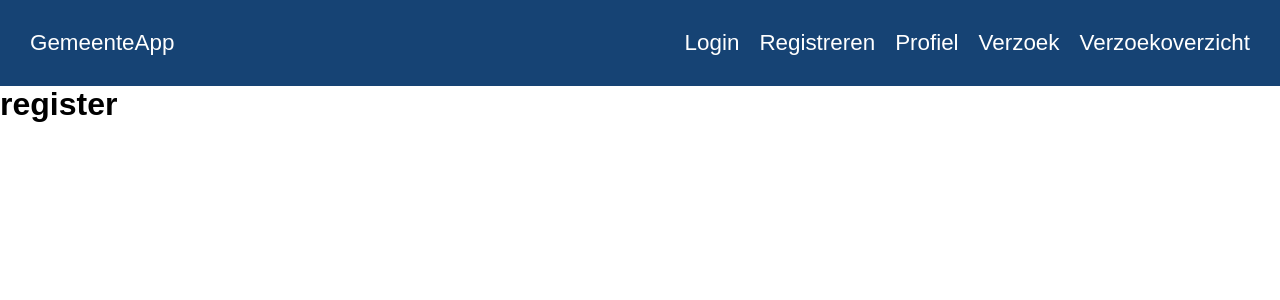
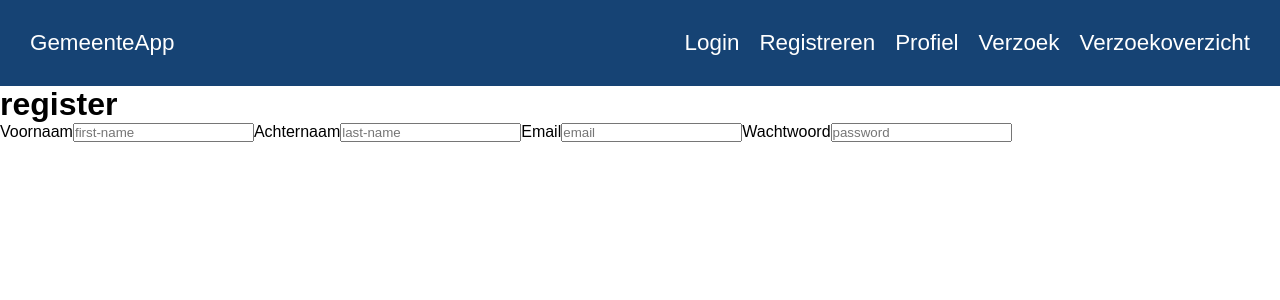
Before and after one commit to Panoi/eindopdracht-fullstack-frontend-pblom, a React (Vite) app: page /register in a window 1280 px wide. Shown: the top 300 px of the page. Built offline with nearby package versions, Linux system fonts and the light colour scheme.

Commit message:
Refactored UserForm component and added to Register page

```diff
--- a/src/components/userform/UserForm.jsx
+++ b/src/components/userform/UserForm.jsx
@@ -1,17 +1,18 @@
 import "./UserForm.css"
 
-function UserForm({inputType, inputName, inputLabel, inputId, validationRules, register, errors}) {
+function UserForm({inputType, inputName, inputLabel, validationRules, register, errors}) {
 
     return (
         <>
-            <label htmlFor={inputId} className="form-label">
+            <label htmlFor={inputName}>
                 {inputLabel}
+            </label>
                 <input
+                    placeholder={inputName}
                     type={inputType}
-                    id={inputId}
+                    id={inputName}
                     {...register(inputName, validationRules)}
                 />
-            </label>
             {errors[inputName] && <p>{errors[inputName].message}</p>}
         </>
     );
--- a/src/pages/Register.jsx
+++ b/src/pages/Register.jsx
@@ -1,8 +1,105 @@
+import UserForm from "../components/userform/UserForm.jsx";
+import {useForm} from "react-hook-form";
+
+
 function Register() {
+
+    const {register, handleSubmit, formState: { errors } } = useForm({
+        mode: 'onBlur'
+    });
 
     return (
         <>
             <h1>register</h1>
+
+            <form>
+
+                <UserForm
+                    inputName="first-name"
+                    inputLabel="Voornaam"
+                    inputType="text"
+                    validationRules={
+                        {
+                            required: {
+                                value: true,
+                                message: "Voornaam is verplicht.",
+                            }, minLength: {
+                                value: 3,
+                                message: "Voornaam moet minstens 3 karakters lang zijn."
+                            }, maxLength: {
+                                value: 25,
+                                message: "Achternaam mag maximaal 25 karakters lang zijn."
+                            },
+                        }}
+                    register={register}
+                    errors={errors}
+                />
+
+                <UserForm
+                    inputName="last-name"
+                    inputLabel="Achternaam"
+                    inputType="text"
+                    validationRules={
+                        {
+                            required: {
+                                value: true,
+                                message: "Achternaam is verplicht.",
+                            }, minLength: {
+                                value: 3,
+                                message: "Achternaam moet minstens 3 karakters lang zijn."
+                            }, maxLength: {
+                                value: 25,
+                                message: "Achternaam mag maximaal 25 karakters lang zijn."
+                            },
+                        }}
+                    register={register}
+                    errors={errors}
+                />
+
+                <UserForm
+                    inputName="email"
+                    inputLabel="Email"
+                    inputType="email"
+                    validationRules={
+                        {
+                            required: {
+                                value: true,
+                                message: "Email is verplicht.",
+                            }, minLength: {
+                                value: 5,
+                                message: "Email moet minstens 5 karakters lang zijn."
+                            }, maxLength: {
+                                value: 50,
+                                message: "Email mag maximaal 50 karakters lang zijn."
+                            },
+                        }}
+                    register={register}
+                    errors={errors}
+                />
+
+                <UserForm
+                    inputName="password"
+                    inputLabel="Wachtwoord"
+                    inputType="password"
+                    validationRules={
+                        {
+                            required: {
+                                value: true,
+                                message: "Wachtwoord is verplicht.",
+                            }, minLength: {
+                                value: 5,
+                                message: "Wachtwoord moet minstens 5 karakters lang zijn."
+                            }, maxLength: {
+                                value: 50,
+                                message: "Wachtwoord mag maximaal 50 karakters lang zijn."
+                            },
+                        }}
+                    register={register}
+                    errors={errors}
+                />
+
+            </form>
+
         </>
     )
 }
```
